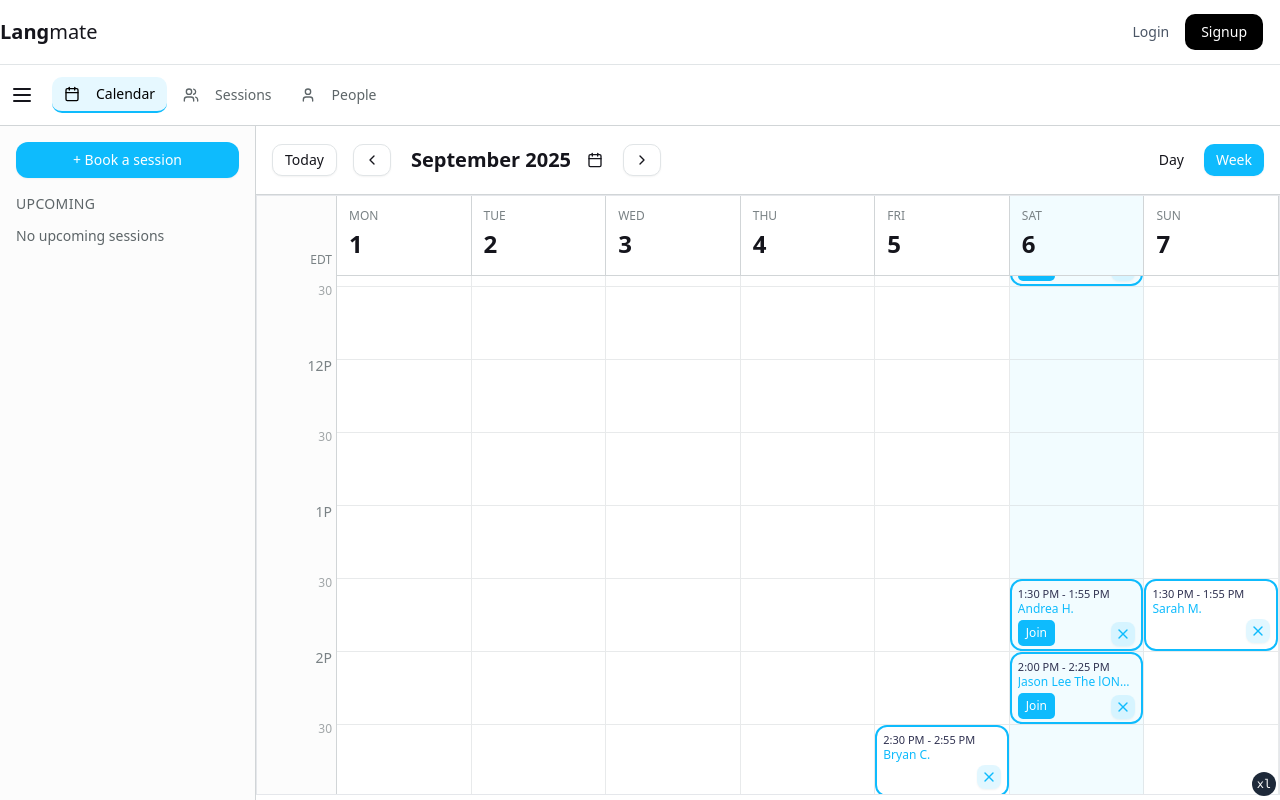
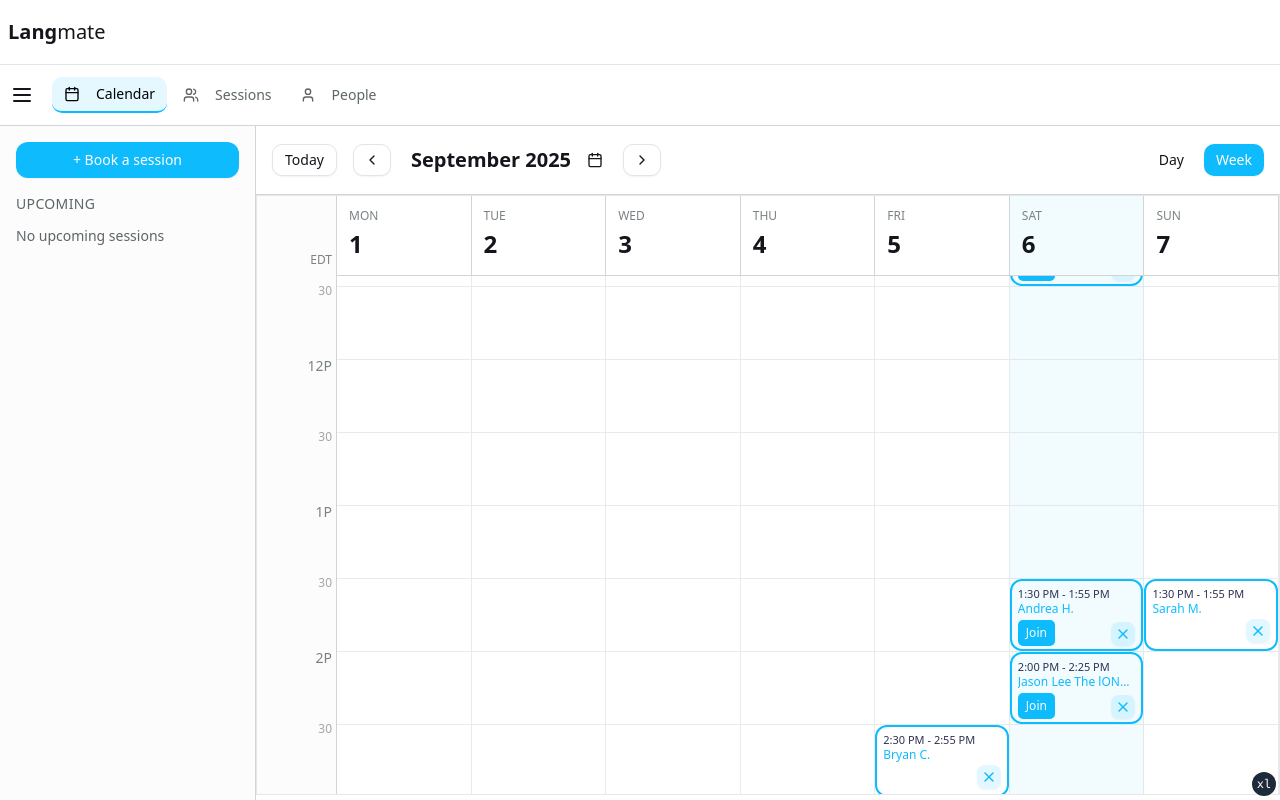
Before and after one commit to seraphimsakiewicz/langmate, a Next.js app in the folder frontend/: page / in a window 1280 px wide. Built offline with nearby package versions, Linux system fonts and the light colour scheme; no server answers.

Commit message:
Hiding logged in and header button for now, added paddding for nav, updated gitignore

```diff
--- a/frontend/src/components/layout/header.tsx
+++ b/frontend/src/components/layout/header.tsx
@@ -8,7 +8,7 @@ import { MobileNav } from "./mobile-nav";
 
 export function Header() {
   return (
-    <header className="sticky top-0 w-full border-b">
+    <header className="sticky top-0 w-full border-b pl-2 pr-2">
       <div className="h-16 container flex items-center justify-between">
         <Link href="/" className="flex items-center gap-2">
           <h1 className="text-xl font-bold">
--- a/frontend/src/components/layout/main-nav.tsx
+++ b/frontend/src/components/layout/main-nav.tsx
@@ -42,7 +42,7 @@ export const MainNav = () => {
             </nav> */}
       {/* Desktop & mobile */}
       <div className="flex items-center justify-end flex-1 gap-4">
-        {loggedIn ? (
+        {/*        {loggedIn ? (
           <Button
             onClick={logOut}
             // className="text-sm font-medium text-gray-600 hover:text-gray-900"
@@ -61,7 +61,7 @@ export const MainNav = () => {
               Signup
             </Link>
           </Fragment>
-        )}
+        )} */}
       </div>
     </div>
   );
```
Also changed, not shown: 1 other file (tests, documents, lock files or other folders).
